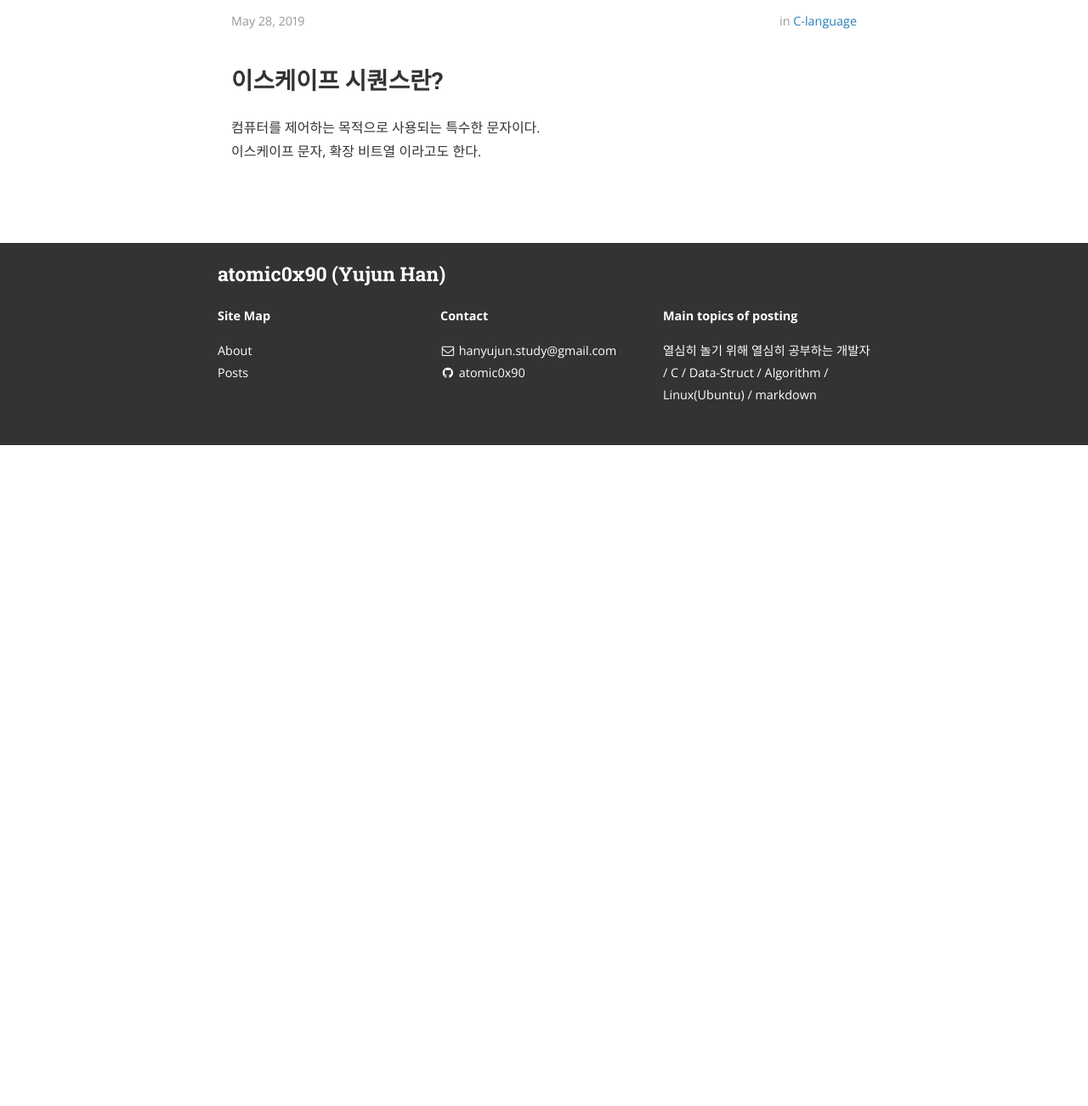
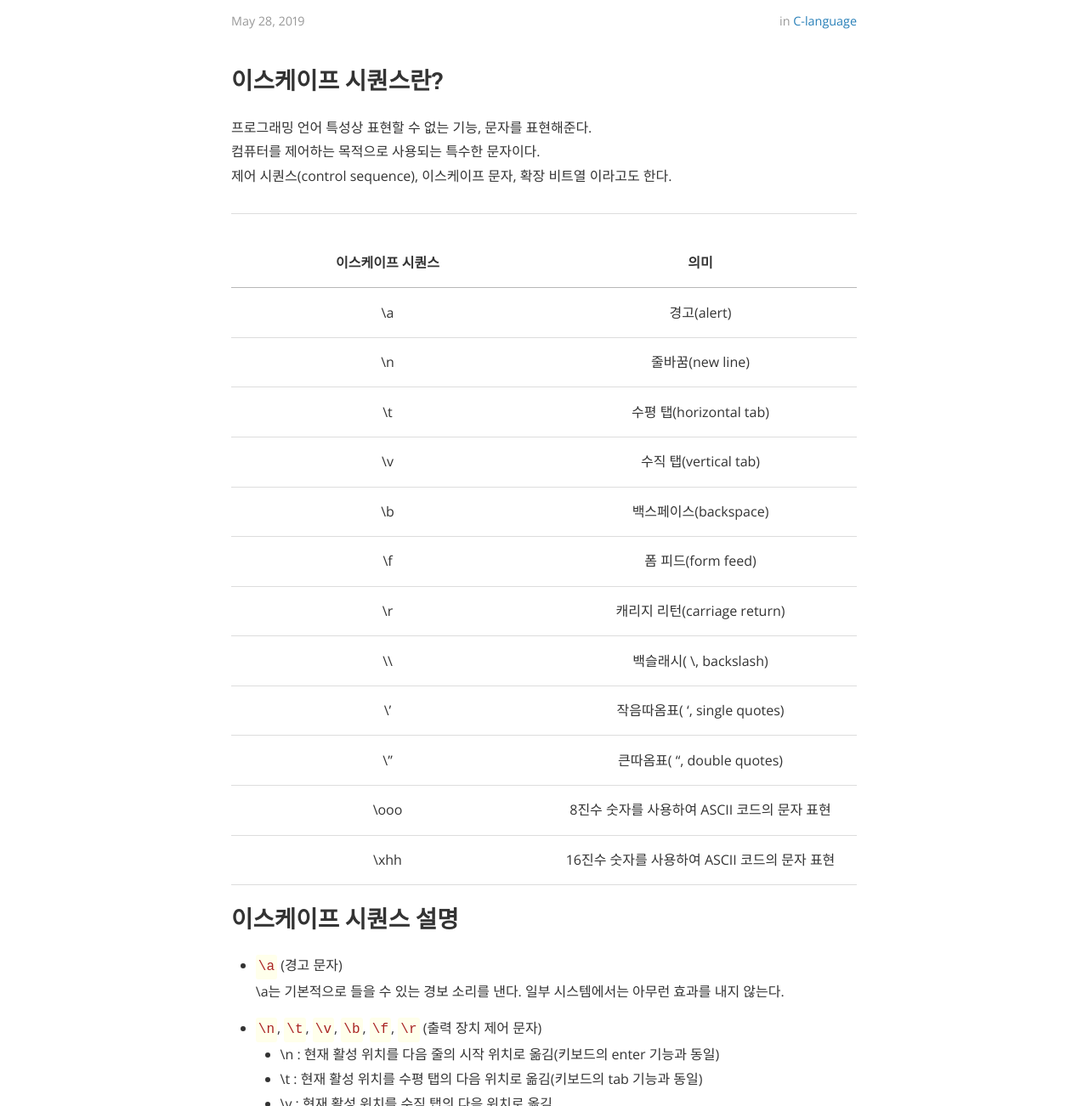
Before and after one commit to atomic0x90/atomic0x90.github.io, a Jekyll site: the page built from _posts/2019-05-28-C언어-이스케이프-시퀀스-escape-sequence.markdown, in a window 1280 px wide and 1400 px high, scrolled down 409 px, cut to the strip 98-1400 px from the top of the window. Shown: the whole strip at 85% size. Built offline with Jekyll 4.4.1, drawn with Linux system fonts in a browser that asks for light colours; nearby versions of some CDN libraries; comment, search, counter and statistics services are not loaded; before the commit the page ends 1031 px from its top, so only the background shows below that; some of the changed text lies outside the part shown.

Commit message:
Initial state

```diff
--- a/_posts/2019-05-28-C언어-이스케이프-시퀀스-escape-sequence.markdown
+++ b/_posts/2019-05-28-C언어-이스케이프-시퀀스-escape-sequence.markdown
@@ -1,6 +1,6 @@
 ---
 layout: post
-title: "이스케이프 시퀀스(escape sequence)"
+title: "이스케이프 시퀀스(escape sequence) 정리"
 date: 2019-05-28 23:06:57
 author: atomic0x90 (Yujun Han)
 categories: C-Language
@@ -10,5 +10,60 @@ cover: "/assets/instacode.png"
 
 ## 이스케이프 시퀀스란?
 
+프로그래밍 언어 특성상 표현할 수 없는 기능, 문자를 표현해준다.
 컴퓨터를 제어하는 목적으로 사용되는 특수한 문자이다.
-이스케이프 문자, 확장 비트열 이라고도 한다.
+제어 시퀀스(control sequence), 이스케이프 문자, 확장 비트열 이라고도 한다.
+
+---
+
+이스케이프 시퀀스 | 의미
+:------:|:------:
+\a	|경고(alert)
+\n	|줄바꿈(new line)
+\t	|수평 탭(horizontal tab)
+\v	|수직 탭(vertical tab)
+\b	|백스페이스(backspace)
+\f	|폼 피드(form feed)
+\r	|캐리지 리턴(carriage return)
+\\\	|백슬래시( \\, backslash)
+\\'	|작음따옴표( ', single quotes)
+\\"	|큰따옴표( ", double quotes)
+\\ooo	|8진수 숫자를 사용하여 ASCII 코드의 문자 표현
+\\xhh	|16진수 숫자를 사용하여 ASCII 코드의 문자 표현
+
+## 이스케이프 시퀀스 설명
+
+* `\a` (경고 문자)
+\a는 기본적으로 들을 수 있는 경보 소리를 낸다. 일부 시스템에서는 아무런 효과를 내지 않는다.
+
+* `\n`, `\t`, `\v`, `\b`, `\f`, `\r` (출력 장치 제어 문자)
+  * \n : 현재 활성 위치를 다음 줄의 시작 위치로 옮김(키보드의 enter 기능과 동일)
+  * \t : 현재 활성 위치를 수평 탭의 다음 위치로 옮김(키보드의 tab 기능과 동일)
+  * \v : 현재 활성 위치를 수직 탭의 다음 위치로 옮김
+  * \b : 현재 활성 위치의 라인에서 활성 위치를 한 스페이스 뒤로 옮김(키보드의 backspace 기능과 동일)
+  * \f : 현재 활성 위치를 다음 페이지의 시작 위치로 옮김
+  * \r : 현재 활성 위치를 현재 라인의 시작 위치로 옮김
+* `\\`, `\'`, `\"`
+  * \, ', " 를 문자 상수로 사용하게 된다.
+* `\ooo`, `\xhh`
+  * 어떤 문자를 8진수, 16진수를 이용하여 ASCII 코드로 표현 하려면 `'`(작은따옴표)로 감싸야 한다.
+
+
+
+
+
+**감사합니다.**
+
+
+[\<\< 이전글][0]|[홈으로 가기][1]	|[post 목록 보기][2]	|다음글
+------		|:------:		|:------:		|------:
+|||
+
+
+
+[0]: https://atomic0x90.github.io/markdown/2019/05/24/markdown-문법-정리.html "markdown-문법-정리"
+[1]: https://atomic0x90.github.io/ "atomic0x90 (Yujun Han)"
+[2]: https://atomic0x90.github.io/posts/ "posts"
+
+
+{% if site.disqus-shortname %}{% include disqus_comments.html %}{% endif %}
```
